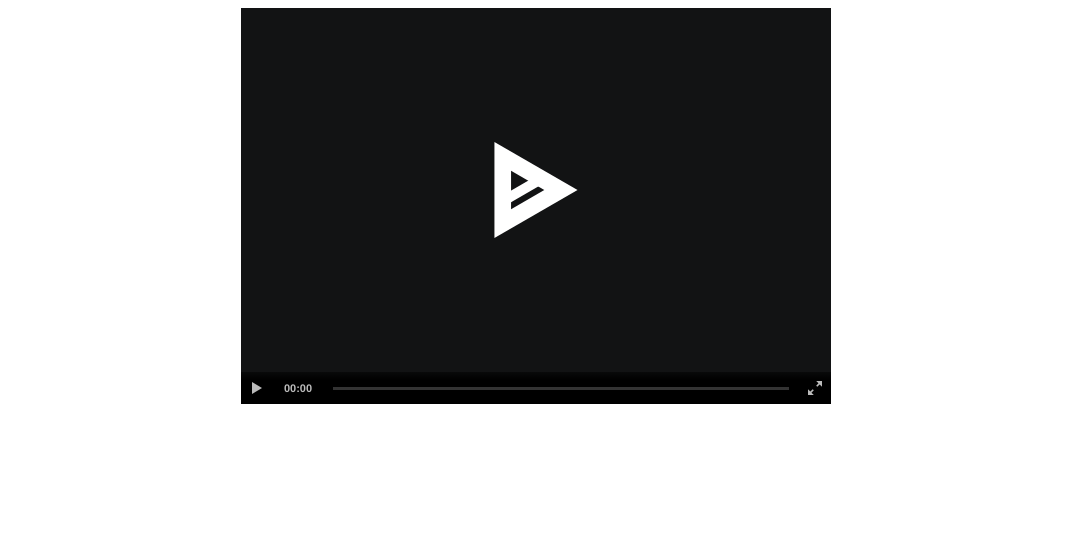
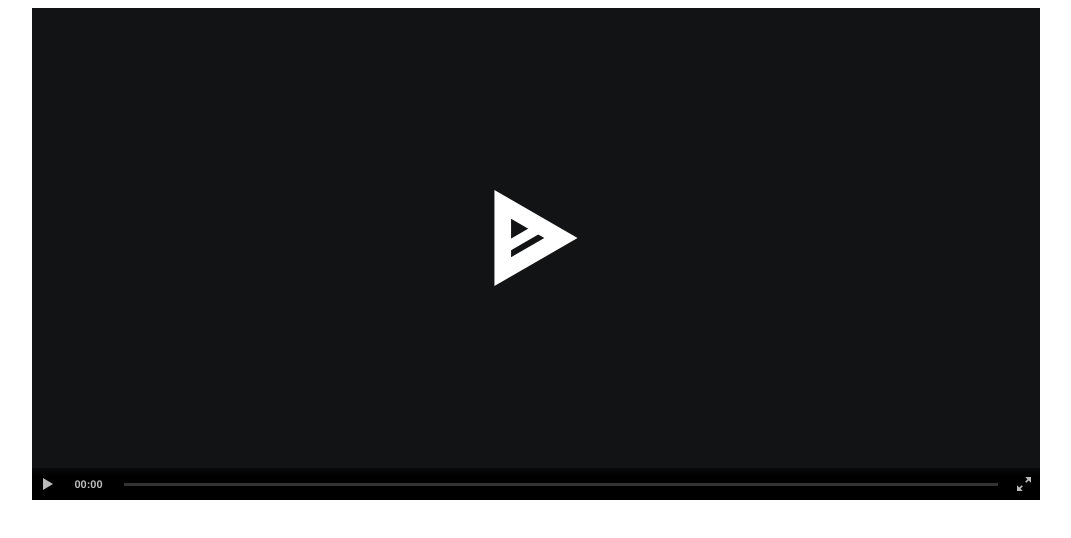
Before and after one commit to MrSimbax/Advent_Of_Code_2019, a plain HTML site: page docs/day13.html in a window 1280 px wide. Shown: the whole page, without its empty margins (104-1175 px from the left). Drawn offline with Linux system fonts and the light colour scheme.

Commit message:
Modify cast

```diff
--- a/docs/day13.html
+++ b/docs/day13.html
@@ -5,7 +5,7 @@
 </head>
 
 <body>
-    <asciinema-player src="./day13.cast" cols="80" rows="24"></asciinema-player>
+    <asciinema-player src="./day13.cast" cols="138" rows="30"></asciinema-player>
     <script src="./asciinema-player.js"></script>
 </body>
 
```
